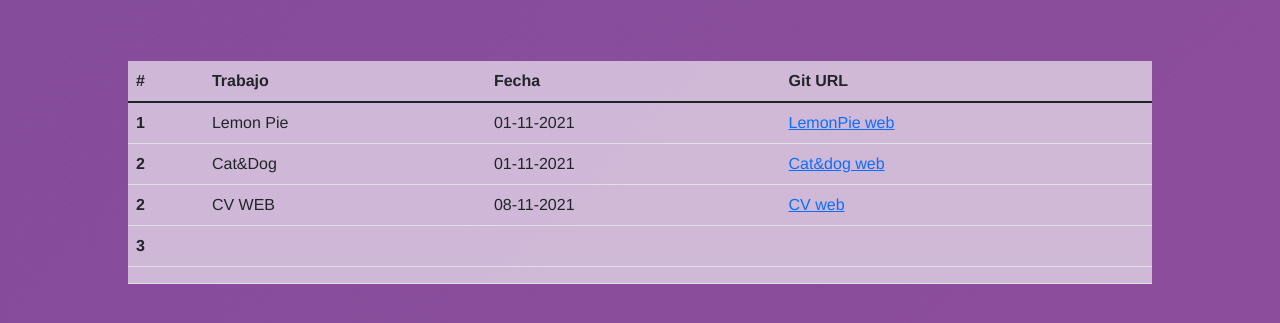
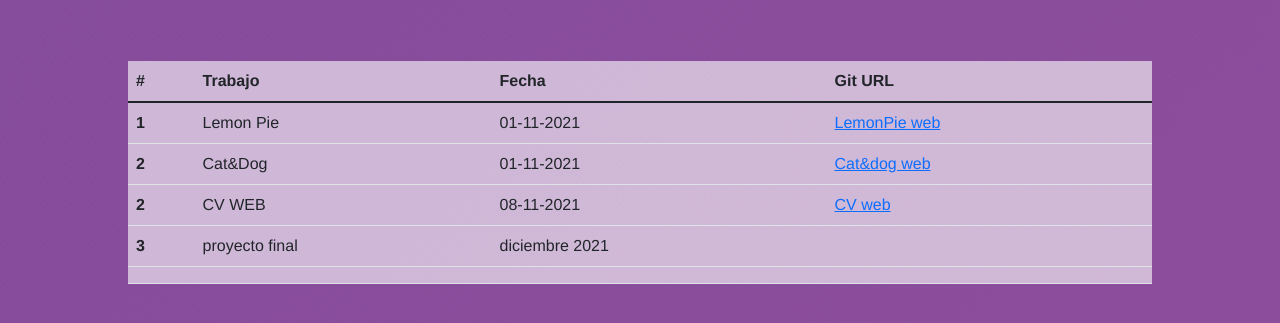
Before and after one commit to manuel-guz/DigitalHouse-course, a plain HTML site: page index.html in a window 1280 px wide. Shown: the part 93-416 px from the top of the page. Drawn offline with nearby package versions, Linux system fonts and the light colour scheme.

Commit message:
Update index.html

```diff
--- a/index.html
+++ b/index.html
@@ -45,9 +45,9 @@
       </tr>
       <tr>
         <th scope="row">3</th>
-        <td></td>
-        <td></td>
-        <td><a href=""></a></td>
+        <td>proyecto final</td>
+        <td>diciembre 2021</td>
+        <td><a href="./FRONT-END-1/Proyecto-Final/index.html"></a></td>
       </tr>
       <tr>
         <th scope="row"></th>
```
